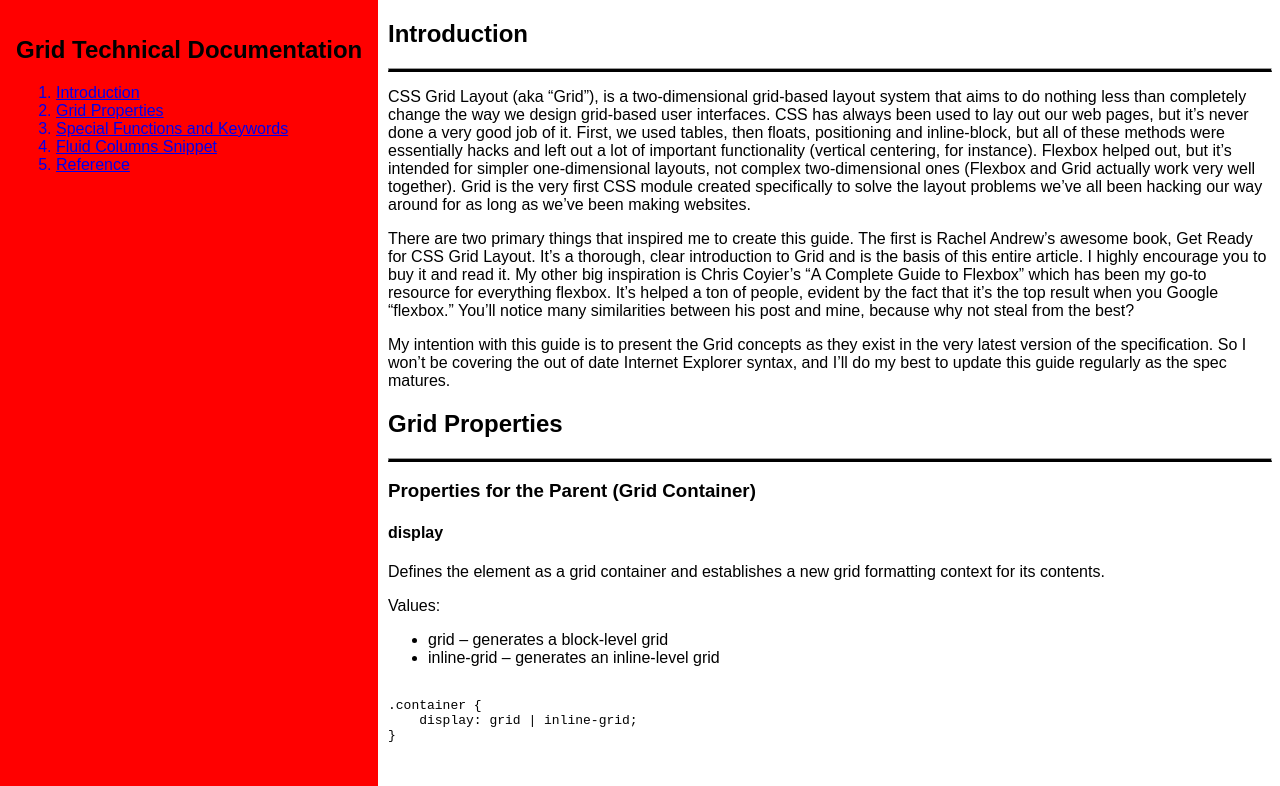
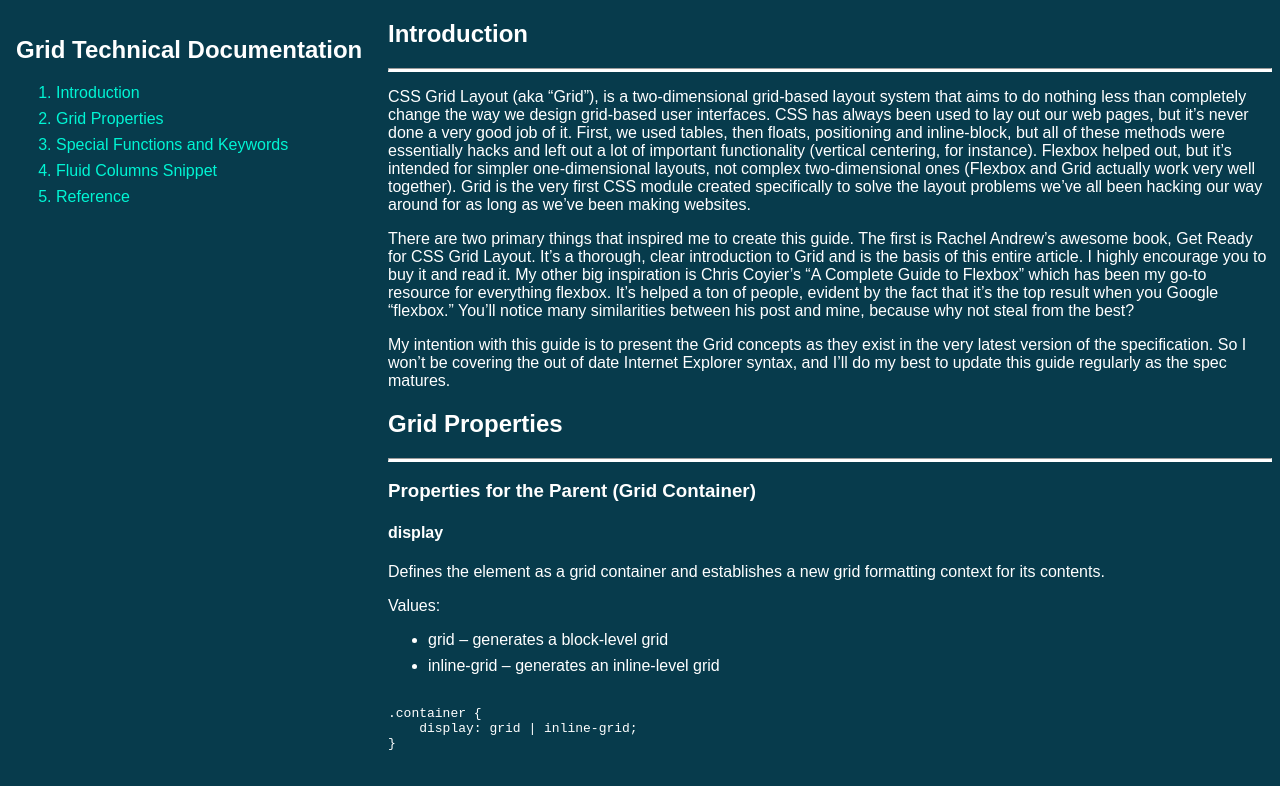
Before and after one commit to Ridwan-hambali/docementation-page-freecodecamp, a plain HTML site: page index.html in a window 1280 px wide. Shown: the top 786 px of the page. Drawn offline with Linux system fonts and the light colour scheme.

Commit message:
done with styling

```diff
--- a/index.html
+++ b/index.html
@@ -1077,7 +1077,6 @@ grid-template-columns: 1fr 2fr;
         <p>All the documentation in this page is taken from CSS Tricks</p>
       </section>
     </main>
-    <script src="https://cdn.freecodecamp.org/testable-projects-fcc/v1/bundle.js"></script>
     <script src="https://cdn.jsdelivr.net/gh/google/code-prettify@master/loader/run_prettify.js?lang=css&amp;skin=desert"></script>
   </body>
 </html>
--- a/style.css
+++ b/style.css
@@ -1,5 +1,7 @@
 body {
   font-family: sans-serif;
+  background: #073b4c;
+  color: #fff;
 }
 
 img {
@@ -14,7 +16,7 @@ pre {
   position: fixed;
   left: 0;
   top: 0;
-  background: red;
+  background: #073b4c;
   height: 100%;
   padding: 1rem;
 }
@@ -24,7 +26,16 @@ pre {
 }
 
 hr {
-  border-bottom: 3px solid black;
+  border-bottom: 3px solid #fff;
+}
+
+a {
+  color: #00f5d4;
+  text-decoration: none;
+}
+
+li {
+  margin: 0.5rem 0;
 }
 
 @media (max-width: 767px) {
```
